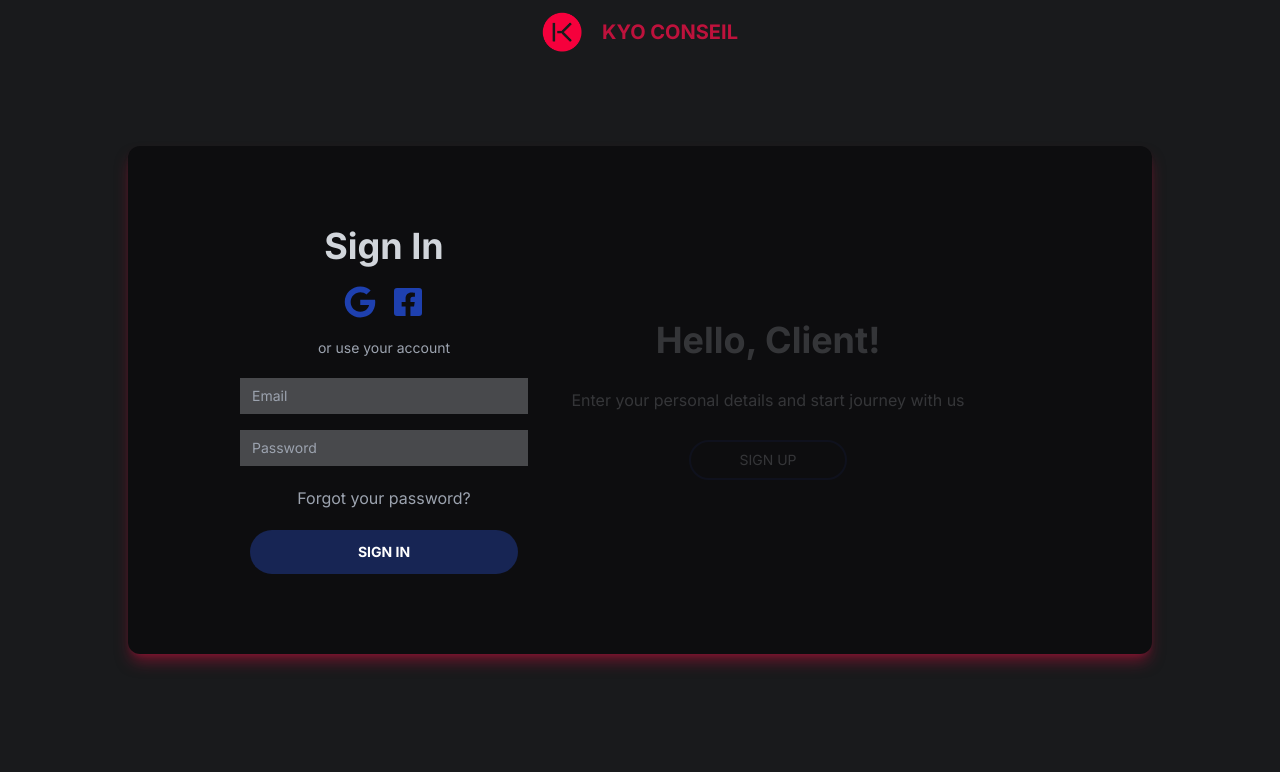
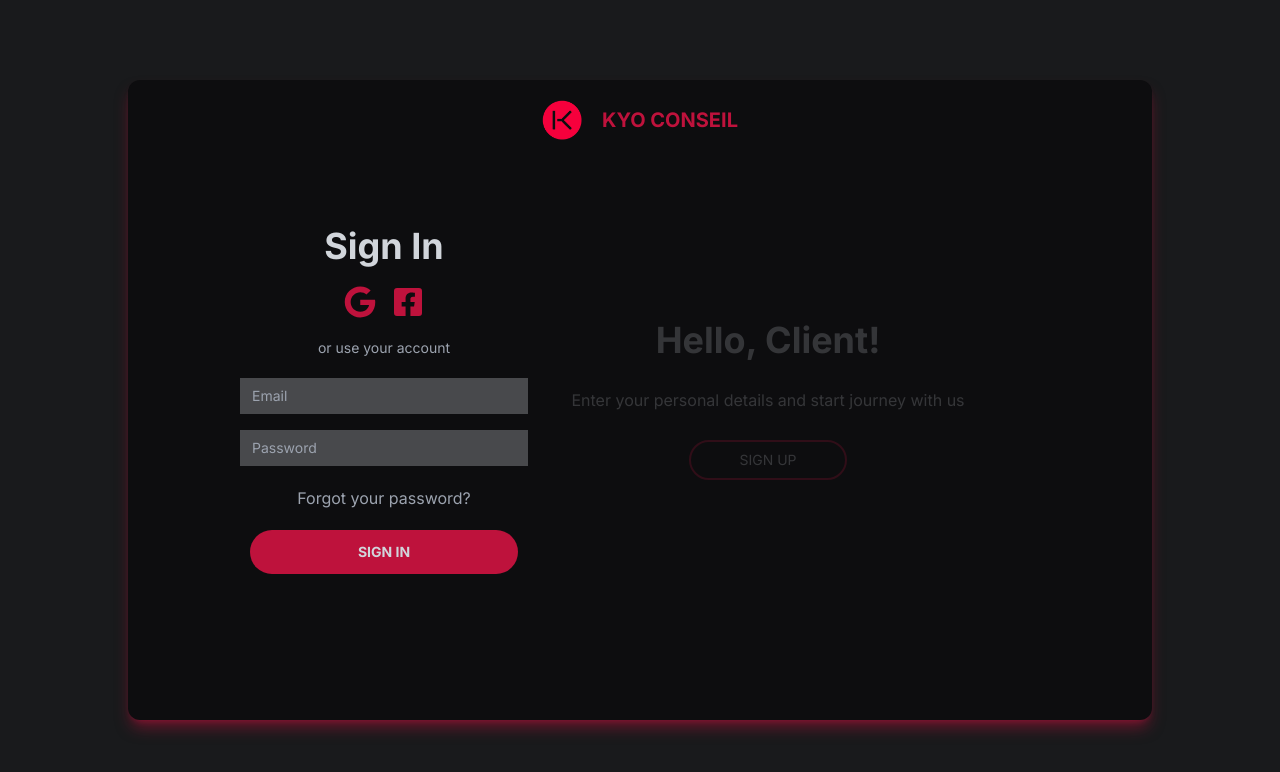
Before and after one commit to RahmounFares2001/service-management, a Next.js app: page /sign in a window 1280 px wide. Shown: the top 772 px of the page. Built offline with nearby package versions, Linux system fonts and the light colour scheme.

Commit message:
sign front

```diff
--- a/src/app/sign/page.jsx
+++ b/src/app/sign/page.jsx
@@ -41,11 +41,11 @@ export default function Sign() {
 
         {/* sign in  */}
         {/* sign in form */}
-        <div className='flex justify-center items-center shadow-lg shadow-rose-700/50 w-11/12 sm:w-4/5 max-h-min rounded-xl
-                    text-gray-300'
+        <div className='flex justify-center items-center shadow-lg shadow-rose-700/50  rounded-xl text-gray-300 relative
+                     w-11/12 sm:w-4/5 h-4/5 md:h-4/5 lg:h-4/5 2xl:h-3/5'
                         style={{backgroundColor: '#0d0d0f'}}>
 
-            <div className='absolute top-3 flex justify-center items-center gap-5 cursor-pointer'>
+            <div className='absolute sm:top-5 top-7 flex justify-center items-center gap-5 cursor-pointer'>
                 <img src="./images/home/logo.jpg" alt="logo"
                     className=' w-10 h-10'/>
                 <h1 className='text-xl text-rose-700 font-bold'>KYO CONSEIL</h1>
@@ -56,8 +56,8 @@ export default function Sign() {
                 <form action="" className='flex flex-col justify-center items-center mx-4 sm:mx-8 py-20 gap-5'>
                     <h1 className='text-4xl font-bold w-80 text-center'>Sign In</h1>
                     <div className='flex gap-4'>
-                        <FaGoogle className='text-blue-800 hover:text-rose-700 w-8 h-8' />
-                        <FaFacebookSquare className='text-blue-800 hover:text-rose-700 w-8 h-8'/>
+                        <FaGoogle className='hover:text-blue-800 text-rose-700 w-8 h-8' />
+                        <FaFacebookSquare className='hover:text-blue-800 text-rose-700 w-8 h-8'/>
                     </div>
                     <h1 className='text-sm text-gray-400 w-80 text-center'>or use your account</h1>
                     <div className='flex flex-col gap-4 justify-center items-center w-full '>
@@ -65,8 +65,8 @@ export default function Sign() {
                         <input type="password" placeholder='Password' className='bg-gray-300/30 px-3 py-2 lg:w-72 md:w-3/6 sm:w-4/6 w-full text-sm' />
                     </div>
                     <h1 className='text-gray-400 w-80 text-center cursor-pointer hover:text-rose-700'>Forgot your password?</h1>
-                    <button className='font-bold text-sm  bg-blue-950 py-3 px-12 lg:w-3/5 md:w-2/5 sm:w-3/5 w-52 rounded-3xl text-white hover:bg-rose-700'>SIGN IN</button>
-                    <h1 onClick={signInButton} className='cursor-pointer lg:hidden w-72 text-center'>Or Sign Up</h1>
+                    <button className='font-bold text-sm  hover:bg-gray-300 hover:text-black bg-rose-700 py-3 px-12 lg:w-3/5 md:w-2/5 sm:w-3/5 w-52 rounded-3xl'>SIGN IN</button>
+                    <h1 onClick={signInButton} className='cursor-pointer lg:hidden w-72 text-center hover:text-rose-700'>Or Sign Up</h1>
                 </form>
             </div>
 
@@ -74,7 +74,7 @@ export default function Sign() {
                 <div className="flex flex-col justify-center items-center px-10 py-6 gap-7 text-center" >
                     <h1 className='text-4xl font-bold'>Hello, Client!</h1>
                     <h1>Enter your personal details and start journey with us</h1>
-                    <button onClick={signInButton} className='border-solid border-2 border-blue-950 rounded-3xl py-2 px-12 text-sm hover:border-rose-700'>SIGN UP</button>
+                    <button onClick={signInButton} className='border-solid border-2 hover:border-gray-300 rounded-3xl py-2 px-12 text-sm border-rose-700'>SIGN UP</button>
                 </div>
             </div>
 
@@ -84,17 +84,17 @@ export default function Sign() {
                 <div className="flex flex-col justify-center items-center px-10 py-6 gap-7 text-center" >
                     <h1 className='text-4xl font-bold'>Hello, Client!</h1>
                     <h1>Enter your personal details and start journey with us</h1>
-                    <button onClick={signUpButton} className='border-solid border-2 border-blue-950 rounded-3xl py-2 px-12 text-sm hover:border-rose-700'>SIGN IN</button>
+                    <button onClick={signUpButton} className='border-solid border-2 hover:border-gray-300 rounded-3xl py-2 px-12 text-sm border-rose-700'>SIGN IN</button>
                 </div>
             </div>
 
             {/* sign up form */}
             <div className={`${signUpForm} w-full lg:w-1/2 fadeIn`} >
                 <form action="" className='flex flex-col justify-center items-center  mx-4 sm:mx-8 py-20 gap-5'>
-                    <h1 className='text-4xl font-bold w-80 text-center'>Sign Up</h1>
+                    <h1 className='text-4xl font-bold w-80 text-center '>Sign Up</h1>
                     <div className='flex gap-4'>
-                        <FaGoogle className='text-blue-800 hover:text-rose-700 w-8 h-8' />
-                        <FaFacebookSquare className='text-blue-800 hover:text-rose-700 w-8 h-8'/>
+                        <FaGoogle className='hover:text-blue-800 text-rose-700 w-8 h-8' />
+                        <FaFacebookSquare className='hover:text-blue-800 text-rose-700 w-8 h-8'/>
                     </div>
                     <h1 className='text-sm text-gray-400 w-80 text-center' >or create your account</h1>
                     <div className='flex flex-col gap-4 justify-center items-center w-full'>
@@ -102,8 +102,8 @@ export default function Sign() {
                         <input type="email" placeholder='Email' className='bg-gray-300/30 px-3 py-2 lg:w-72 md:w-3/6 sm:w-4/6 w-full text-sm' />
                         <input type="password" placeholder='Password' className='bg-gray-300/30 px-3 py-2 lg:w-72 md:w-3/6 sm:w-4/6 w-full text-sm' />
                     </div>
-                    <button className='font-bold text-sm  bg-blue-950 py-3 px-12 lg:w-3/5 md:w-2/5 sm:w-3/5 w-52 rounded-3xl text-white hover:bg-rose-700'>SIGN UP</button>
-                    <h1 onClick={signUpButton} className='cursor-pointer lg:hidden w-72 text-center'>Or Sign In</h1>
+                    <button className='font-bold text-sm hover:bg-gray-300 py-3 px-12 lg:w-3/5 md:w-2/5 sm:w-3/5 w-52 rounded-3xl text-white hover:text-black bg-rose-700'>SIGN UP</button>
+                    <h1 onClick={signUpButton} className='cursor-pointer lg:hidden w-72 text-center hover:text-rose-700'>Or Sign In</h1>
                 </form>
             </div>
         </div>
```
